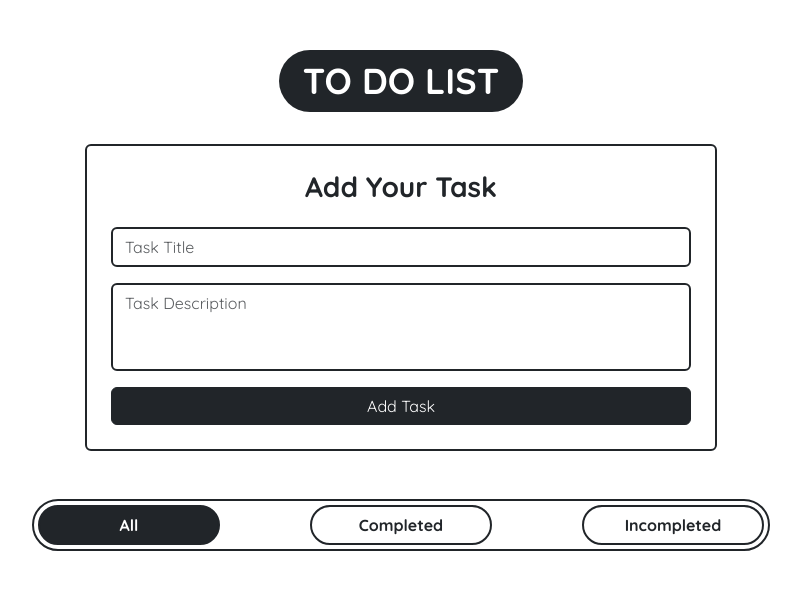
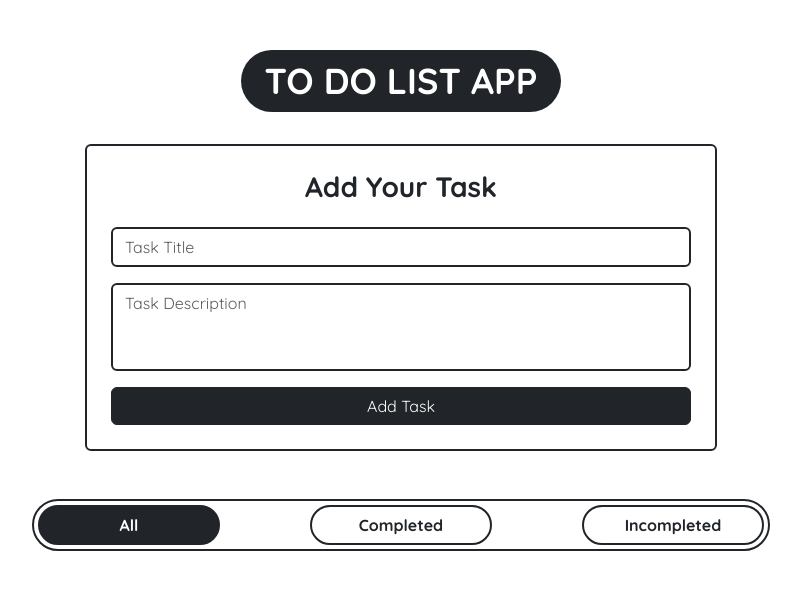
Before and after one commit to lokeshjaglan001/To-Do-List-App, a plain HTML site: page index.html in a window 1280 px wide. Shown: the whole page, without its empty margins (239-1040 px from the left). Drawn offline with nearby package versions, Linux system fonts and the light colour scheme.

Commit message:
done with git commands

```diff
--- a/index.html
+++ b/index.html
@@ -18,7 +18,7 @@
   </head>
   <body>
     <div class="container">
-      <h1 class="fw-bold text-center mt-5" style="font-size: 48px;"><span class="badge rounded-pill bg-dark">TO DO LIST</span></h1>
+      <h1 class="fw-bold text-center mt-5" style="font-size: 48px;"><span class="badge rounded-pill bg-dark">TO DO LIST APP</span></h1>
     </div>
     <div class="p-2">
       <div class="card m-auto p-4 border-2 border-dark mt-3 col-md-6">
--- a/script.js
+++ b/script.js
@@ -1,7 +1,6 @@
 document.addEventListener('DOMContentLoaded',()=>{
     let tasksdata = document.getElementById('task-form');
     let tasksList = document.getElementById('task-list');
-
 
     let filter = 'all';
 
```
